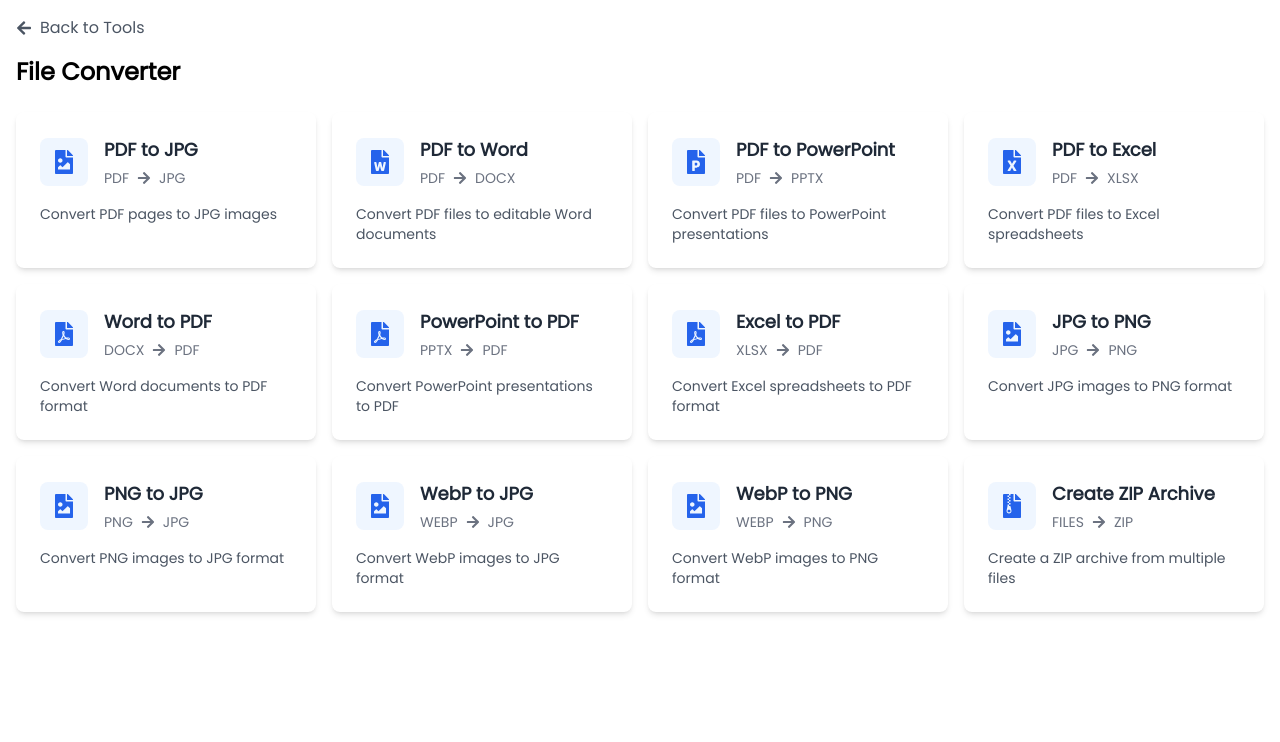
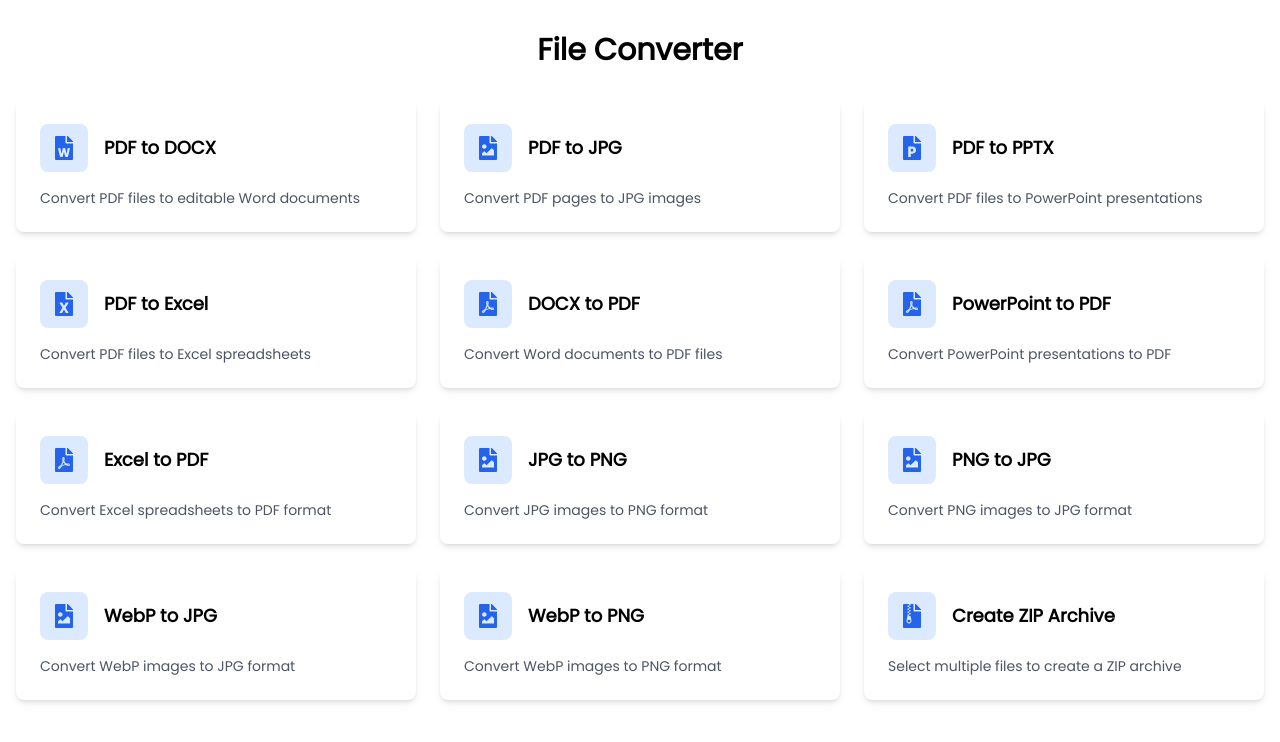
Before and after one commit to OmkarGhadge24/toolify, a React (Create React App) app in the folder frontend/: page /file-converter in a window 1280 px wide. Shown: the top 742 px of the page. Built offline with nearby package versions, Linux system fonts and the light colour scheme.

Commit message:
Fixed Some Issues like file conversion

```diff
--- a/frontend/src/components/Navbar.jsx
+++ b/frontend/src/components/Navbar.jsx
@@ -1,4 +1,4 @@
-import React from 'react';
+import React, { useState } from 'react';
 import { Link, useNavigate } from 'react-router-dom';
 import axios from 'axios';
 import { FiSearch } from "react-icons/fi";
@@ -7,6 +7,58 @@ import { Popover } from "@headlessui/react";
 
 const Navbar = ({ isAuthenticated, setIsAuthenticated }) => {
     const navigate = useNavigate();
+    const [searchQuery, setSearchQuery] = useState('');
+    const [searchResults, setSearchResults] = useState([]);
+    const [showResults, setShowResults] = useState(false);
+
+    // List of available tools only
+    const tools = [
+        {
+            name: "Background Remover",
+            route: "/background-remover",
+            keywords: ["background", "remove", "image", "photo", "picture", "bg"],
+            description: "Remove background from images"
+        },
+        {
+            name: "Text Extractor",
+            route: "/text-extractor",
+            keywords: ["text", "extract", "ocr", "scan", "read", "document"],
+            description: "Extract text from images and documents"
+        },
+        {
+            name: "File Converter",
+            route: "/file-converter",
+            keywords: ["convert", "file", "format", "change", "transform", "type"],
+            description: "Convert files between different formats"
+        }
+    ];
+
+    const handleSearch = (e) => {
+        const query = e.target.value.toLowerCase();
+        setSearchQuery(query);
+
+        if (query.trim() === '') {
+            setShowResults(false);
+            return;
+        }
+
+        // Search through tools
+        const results = tools.filter(tool => {
+            return (
+                tool.name.toLowerCase().includes(query) ||
+                tool.keywords.some(keyword => keyword.includes(query))
+            );
+        });
+
+        setSearchResults(results);
+        setShowResults(true);
+    };
+
+    const handleResultClick = (route) => {
+        setSearchQuery('');
+        setShowResults(false);
+        navigate(route);
+    };
 
     const handleLogout = async () => {
         try {
@@ -32,9 +84,31 @@ const Navbar = ({ isAuthenticated, setIsAuthenticated }) => {
                             </div>
                             <input
                                 type="text"
-                                placeholder="Search..."
+                                value={searchQuery}
+                                onChange={handleSearch}
+                                placeholder="Search tools..."
                                 className="block w-full pl-10 pr-3 py-2 border border-gray-300 rounded-md leading-5 bg-white placeholder-gray-500 focus:outline-none focus:placeholder-gray-400 sm:text-sm"
                             />
+
+                            {/* Search Results Dropdown */}
+                            {showResults && searchResults.length > 0 && (
+                                <div className="absolute mt-1 w-full bg-white rounded-md shadow-lg max-h-60 overflow-auto z-50">
+                                    {searchResults.map((result, index) => (
+                                        <div
+                                            key={index}
+                                            onClick={() => handleResultClick(result.route)}
+                                            className="px-4 py-2 hover:bg-gray-100 cursor-pointer"
+                                        >
+                                            <div className="text-sm font-medium text-gray-900">
+                                                {result.name}
+                                            </div>
+                                            <div className="text-xs text-gray-500">
+                                                {result.description}
+                                            </div>
+                                        </div>
+                                    ))}
+                                </div>
+                            )}
                         </div>
                     </div>
 
@@ -63,7 +137,7 @@ const Navbar = ({ isAuthenticated, setIsAuthenticated }) => {
                         ) : (
                             <Link
                                 to="/login"
-                                className="inline-flex items-center justify-center px-4 py-2 border border-transparent text-sm font-medium rounded-md text-white bg-blue-600 hover:bg-blue-700 focus:outline-none focus:ring-2 focus:ring-offset-2 focus:ring-blue-500"
+                                className="ml-3 inline-flex items-center px-4 py-2 border border-transparent text-sm font-medium rounded-md text-white bg-indigo-600 hover:bg-indigo-700"
                             >
                                 Login
                             </Link>
--- a/frontend/src/components/converters/ConversionArea.jsx
+++ b/frontend/src/components/converters/ConversionArea.jsx
@@ -1,7 +1,7 @@
 import React, { useState, useRef } from 'react';
 import { FaFileUpload, FaSpinner, FaExclamationTriangle, FaTimes, FaTrash } from 'react-icons/fa';
 
-const ConversionArea = ({ fromFormat, toFormat, onConvert, onBack, allowMultiple = false }) => {
+const ConversionArea = ({ converter, onConvert }) => {
   const [files, setFiles] = useState([]);
   const [converting, setConverting] = useState(false);
   const [error, setError] = useState(null);
@@ -9,12 +9,14 @@ const ConversionArea = ({ fromFormat, toFormat, onConvert, onBack, allowMultiple
   const fileInputRef = useRef(null);
 
   const validateFile = (file) => {
+    // For ZIP creation, accept all files
+    if (converter.fromFormat === 'FILES') return true;
+
     const extension = file.name.split('.').pop().toLowerCase();
-    const expectedExt = fromFormat.toLowerCase();
+    const expectedExt = converter.fromFormat.toLowerCase();
 
-    if (fromFormat === 'FILES') return true; // Skip validation for ZIP creation
     if (extension !== expectedExt) {
-      setError(`Invalid file format. Expected ${fromFormat} file but received .${extension}`);
+      setError(`Invalid file format. Expected ${converter.fromFormat} file but received .${extension}`);
       return false;
     }
     return true;
@@ -23,7 +25,7 @@ const ConversionArea = ({ fromFormat, toFormat, onConvert, onBack, allowMultiple
   const handleFileChange = (e) => {
     const selectedFiles = Array.from(e.target.files);
     if (selectedFiles.length > 0) {
-      if (!allowMultiple) {
+      if (!converter.allowMultiple) {
         if (validateFile(selectedFiles[0])) {
           setFiles([selectedFiles[0]]);
           setError(null);
@@ -50,7 +52,7 @@ const ConversionArea = ({ fromFormat, toFormat, onConvert, onBack, allowMultiple
     setDragOver(false);
     const droppedFiles = Array.from(e.dataTransfer.files);
     if (droppedFiles.length > 0) {
-      if (!allowMultiple) {
+      if (!converter.allowMultiple) {
         if (validateFile(droppedFiles[0])) {
           setFiles([droppedFiles[0]]);
           setError(null);
@@ -83,34 +85,31 @@ const ConversionArea = ({ fromFormat, toFormat, onConvert, onBack, allowMultiple
 
     try {
       await onConvert(files);
-      if (!allowMultiple) {
+      if (!converter.allowMultiple) {
         clearFiles();
       }
     } catch (error) {
-      setError(error.message);
+      console.error('Conversion error:', error);
+      setError(error.message || 'Conversion failed');
     } finally {
       setConverting(false);
     }
   };
 
+  // Get the accept string for file input
+  const getAcceptTypes = () => {
+    if (converter.fromFormat === 'FILES') return '*/*';
+    return `.${converter.fromFormat.toLowerCase()}`;
+  };
+
   return (
     <div className="max-w-2xl mx-auto p-6 bg-white rounded-lg shadow-md">
-      <button
-        onClick={onBack}
-        className="mb-6 text-blue-600 hover:text-blue-800 flex items-center"
-      >
-        ← Back to converters
-      </button>
-
       <div className="text-center mb-8">
         <h2 className="text-2xl font-bold text-gray-800">
-          {allowMultiple ? 'Create ZIP Archive' : `Convert ${fromFormat} to ${toFormat}`}
+          {converter.title}
         </h2>
         <p className="text-gray-600 mt-2">
-          {allowMultiple
-            ? 'Select multiple files to create a ZIP archive'
-            : `Select your ${fromFormat.toLowerCase()} file to convert to ${toFormat.toLowerCase()}`
-          }
+          {converter.description}
         </p>
       </div>
 
@@ -150,8 +149,8 @@ const ConversionArea = ({ fromFormat, toFormat, onConvert, onBack, allowMultiple
           className="hidden"
           id="file-input"
           ref={fileInputRef}
-          multiple={allowMultiple}
-          accept={allowMultiple ? "*" : `.${fromFormat.toLowerCase()}`}
+          multiple={converter.allowMultiple}
+          accept={getAcceptTypes()}
         />
         <label
           htmlFor="file-input"
@@ -163,9 +162,9 @@ const ConversionArea = ({ fromFormat, toFormat, onConvert, onBack, allowMultiple
           <span className="text-gray-600">
             {files.length > 0
               ? 'Click to add more files'
-              : allowMultiple
+              : converter.allowMultiple
                 ? 'Click to select files or drag and drop them here'
-                : `Click to select a ${fromFormat} file or drag and drop it here`
+                : `Click to select a ${converter.fromFormat} file or drag and drop it here`
             }
           </span>
         </label>
--- a/frontend/src/components/converters/ConverterCard.jsx
+++ b/frontend/src/components/converters/ConverterCard.jsx
@@ -1,30 +1,20 @@
 import React from 'react';
-import { FaArrowRight } from 'react-icons/fa';
 
-const ConverterCard = ({ icon: Icon, title, description, fromFormat, toFormat, onClick, isActive = true }) => {
+const ConverterCard = ({ converter, onClick }) => {
+  const Icon = converter.icon;
+
   return (
     <div
-      onClick={isActive ? onClick : undefined}
-      className={`bg-white p-6 rounded-lg shadow-md hover:shadow-lg transition-all duration-300 ${
-        isActive ? 'cursor-pointer transform hover:-translate-y-1' : 'opacity-50 cursor-not-allowed'
-      }`}
+      className="bg-white rounded-lg shadow-md p-6 cursor-pointer transition-transform hover:scale-105"
+      onClick={onClick}
     >
-      <div className="flex items-center justify-between mb-4">
-        <div className="flex items-center space-x-4">
-          <div className="p-3 rounded-lg bg-blue-50">
-            <Icon className="text-2xl text-blue-600" />
-          </div>
-          <div>
-            <h3 className="text-lg font-semibold text-gray-800">{title}</h3>
-            <div className="flex items-center text-sm text-gray-500 mt-1">
-              <span>{fromFormat}</span>
-              <FaArrowRight className="mx-2" />
-              <span>{toFormat}</span>
-            </div>
-          </div>
+      <div className="flex items-center mb-4">
+        <div className="w-12 h-12 bg-blue-100 rounded-lg flex items-center justify-center mr-4">
+          <Icon className="w-6 h-6 text-blue-600" />
         </div>
+        <h3 className="text-lg font-semibold">{converter.title}</h3>
       </div>
-      <p className="text-gray-600 text-sm">{description}</p>
+      <p className="text-gray-600 text-sm">{converter.description}</p>
     </div>
   );
 };
--- a/frontend/src/pages/FileConverter.jsx
+++ b/frontend/src/pages/FileConverter.jsx
@@ -1,125 +1,125 @@
 import React, { useState } from 'react';
-import { FaFilePdf, FaFileWord, FaFileImage, FaFileExcel, FaFileAlt, FaFilePowerpoint, FaFileArchive } from 'react-icons/fa';
+import { useNavigate } from 'react-router-dom';
 import ConverterCard from '../components/converters/ConverterCard';
 import ConversionArea from '../components/converters/ConversionArea';
-import { useNavigate } from 'react-router-dom';
+import { FaFileImage, FaFileWord, FaFilePdf, FaFilePowerpoint, FaFileExcel, FaFileArchive } from 'react-icons/fa';
 import { FaArrowLeft } from 'react-icons/fa';
 
+// List of supported converters
 const converters = [
   // PDF Conversions
+  {
+    id: 'pdf-to-docx',
+    title: 'PDF to DOCX',
+    description: 'Convert PDF files to editable Word documents',
+    fromFormat: 'PDF',
+    toFormat: 'DOCX',
+    allowMultiple: false,
+    icon: FaFileWord
+  },
   {
     id: 'pdf-to-jpg',
     title: 'PDF to JPG',
     description: 'Convert PDF pages to JPG images',
-    icon: FaFileImage,
     fromFormat: 'PDF',
     toFormat: 'JPG',
-    isActive: true,
-  },
-  {
-    id: 'pdf-to-word',
-    title: 'PDF to Word',
-    description: 'Convert PDF files to editable Word documents',
-    icon: FaFileWord,
-    fromFormat: 'PDF',
-    toFormat: 'DOCX',
-    isActive: true,
+    allowMultiple: false,
+    icon: FaFileImage
   },
   {
     id: 'pdf-to-pptx',
-    title: 'PDF to PowerPoint',
+    title: 'PDF to PPTX',
     description: 'Convert PDF files to PowerPoint presentations',
-    icon: FaFilePowerpoint,
     fromFormat: 'PDF',
     toFormat: 'PPTX',
-    isActive: true,
+    allowMultiple: false,
+    icon: FaFilePowerpoint
   },
   {
     id: 'pdf-to-excel',
     title: 'PDF to Excel',
     description: 'Convert PDF files to Excel spreadsheets',
-    icon: FaFileExcel,
     fromFormat: 'PDF',
     toFormat: 'XLSX',
-    isActive: true,
+    allowMultiple: false,
+    icon: FaFileExcel
   },
   // Word Conversions
   {
-    id: 'word-to-pdf',
-    title: 'Word to PDF',
-    description: 'Convert Word documents to PDF format',
-    icon: FaFilePdf,
+    id: 'docx-to-pdf',
+    title: 'DOCX to PDF',
+    description: 'Convert Word documents to PDF files',
     fromFormat: 'DOCX',
     toFormat: 'PDF',
-    isActive: true,
+    allowMultiple: false,
+    icon: FaFilePdf
   },
   // PowerPoint Conversions
   {
     id: 'pptx-to-pdf',
     title: 'PowerPoint to PDF',
     description: 'Convert PowerPoint presentations to PDF',
-    icon: FaFilePdf,
     fromFormat: 'PPTX',
     toFormat: 'PDF',
-    isActive: true,
+    allowMultiple: false,
+    icon: FaFilePdf
   },
   // Excel Conversions
   {
     id: 'excel-to-pdf',
     title: 'Excel to PDF',
     description: 'Convert Excel spreadsheets to PDF format',
-    icon: FaFilePdf,
     fromFormat: 'XLSX',
     toFormat: 'PDF',
-    isActive: true,
+    allowMultiple: false,
+    icon: FaFilePdf
   },
   // Image Conversions
   {
     id: 'jpg-to-png',
     title: 'JPG to PNG',
     description: 'Convert JPG images to PNG format',
-    icon: FaFileImage,
     fromFormat: 'JPG',
     toFormat: 'PNG',
-    isActive: true,
+    allowMultiple: false,
+    icon: FaFileImage
   },
   {
     id: 'png-to-jpg',
     title: 'PNG to JPG',
     description: 'Convert PNG images to JPG format',
-    icon: FaFileImage,
     fromFormat: 'PNG',
     toFormat: 'JPG',
-    isActive: true,
+    allowMultiple: false,
+    icon: FaFileImage
   },
   {
     id: 'webp-to-jpg',
     title: 'WebP to JPG',
     description: 'Convert WebP images to JPG format',
-    icon: FaFileImage,
     fromFormat: 'WEBP',
     toFormat: 'JPG',
-    isActive: true,
+    allowMultiple: false,
+    icon: FaFileImage
   },
   {
     id: 'webp-to-png',
     title: 'WebP to PNG',
     description: 'Convert WebP images to PNG format',
-    icon: FaFileImage,
     fromFormat: 'WEBP',
     toFormat: 'PNG',
-    isActive: true,
+    allowMultiple: false,
+    icon: FaFileImage
   },
   // Archive Creation
   {
-    id: 'files-to-zip',
+    id: 'create-zip',
     title: 'Create ZIP Archive',
-    description: 'Create a ZIP archive from multiple files',
-    icon: FaFileArchive,
+    description: 'Select multiple files to create a ZIP archive',
     fromFormat: 'FILES',
     toFormat: 'ZIP',
-    isActive: true,
-    allowMultiple: true,  // Special flag for ZIP conversion
+    allowMultiple: true,
+    icon: FaFileArchive
   }
 ];
 
@@ -149,7 +149,7 @@ const FileConverter = () => {
 
     const formData = new FormData();
 
-    // Handle multiple files for ZIP conversion
+    // Handle multiple files for ZIP creation
     if (selectedConverter.allowMultiple) {
       files.forEach(file => {
         formData.append('Files', file);
@@ -228,22 +228,30 @@ const FileConverter = () => {
   };
 
   return (
-    <div className="container mx-auto p-4">
-      <button
-        onClick={() => navigate('/')}
-        className="mb-4 flex items-center text-gray-600 hover:text-gray-800"
-      >
-        <FaArrowLeft className="mr-2" /> Back to Tools
-      </button>
-
-      {!selectedConverter ? (
+    <div className="container mx-auto px-4 py-8">
+      {selectedConverter ? (
         <div>
-          <h1 className="text-2xl font-bold mb-6">File Converter</h1>
-          <div className="grid grid-cols-1 md:grid-cols-2 lg:grid-cols-3 xl:grid-cols-4 gap-4">
+          <button
+            onClick={() => setSelectedConverter(null)}
+            className="flex items-center text-blue-600 hover:text-blue-800 mb-4"
+          >
+            <FaArrowLeft className="mr-2" />
+            Back to Converters
+          </button>
+          <ConversionArea
+            converter={selectedConverter}
+            onConvert={handleConvert}
+            allowMultiple={selectedConverter.allowMultiple}
+          />
+        </div>
+      ) : (
+        <div>
+          <h1 className="text-3xl font-bold mb-8 text-center">File Converter</h1>
+          <div className="grid grid-cols-1 md:grid-cols-2 lg:grid-cols-3 gap-6">
             {converters.map((converter) => (
               <ConverterCard
                 key={converter.id}
-                {...converter}
+                converter={converter}
                 onClick={() => {
                   setSelectedConverter(converter);
                   setSelectedFiles([]);
@@ -252,17 +260,6 @@ const FileConverter = () => {
             ))}
           </div>
         </div>
-      ) : (
-        <ConversionArea
-          fromFormat={selectedConverter.fromFormat}
-          toFormat={selectedConverter.toFormat}
-          onBack={() => {
-            setSelectedConverter(null);
-            setSelectedFiles([]);
-          }}
-          onConvert={handleConvert}
-          allowMultiple={selectedConverter.allowMultiple}
-        />
       )}
     </div>
   );
```
Also changed, not shown: frontend/src/components/ContactUs.jsx (+10 -10 lines), 2 other files (tests, documents, lock files or other folders).
